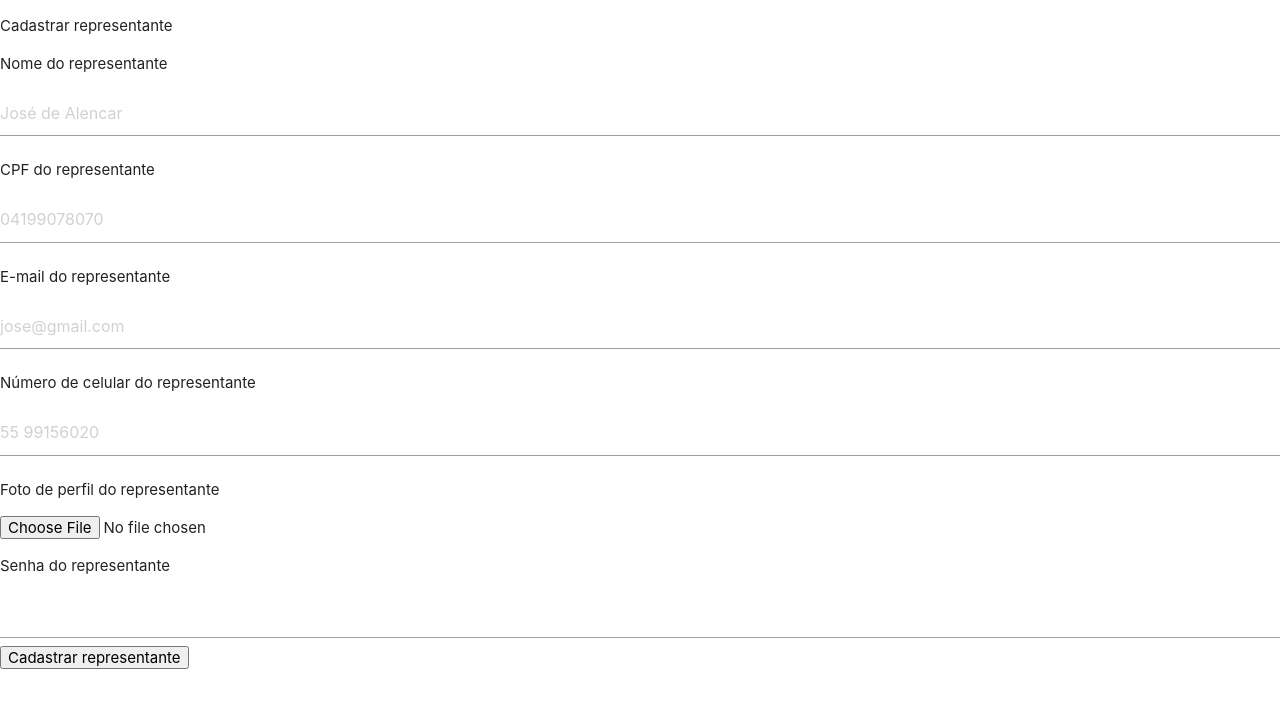
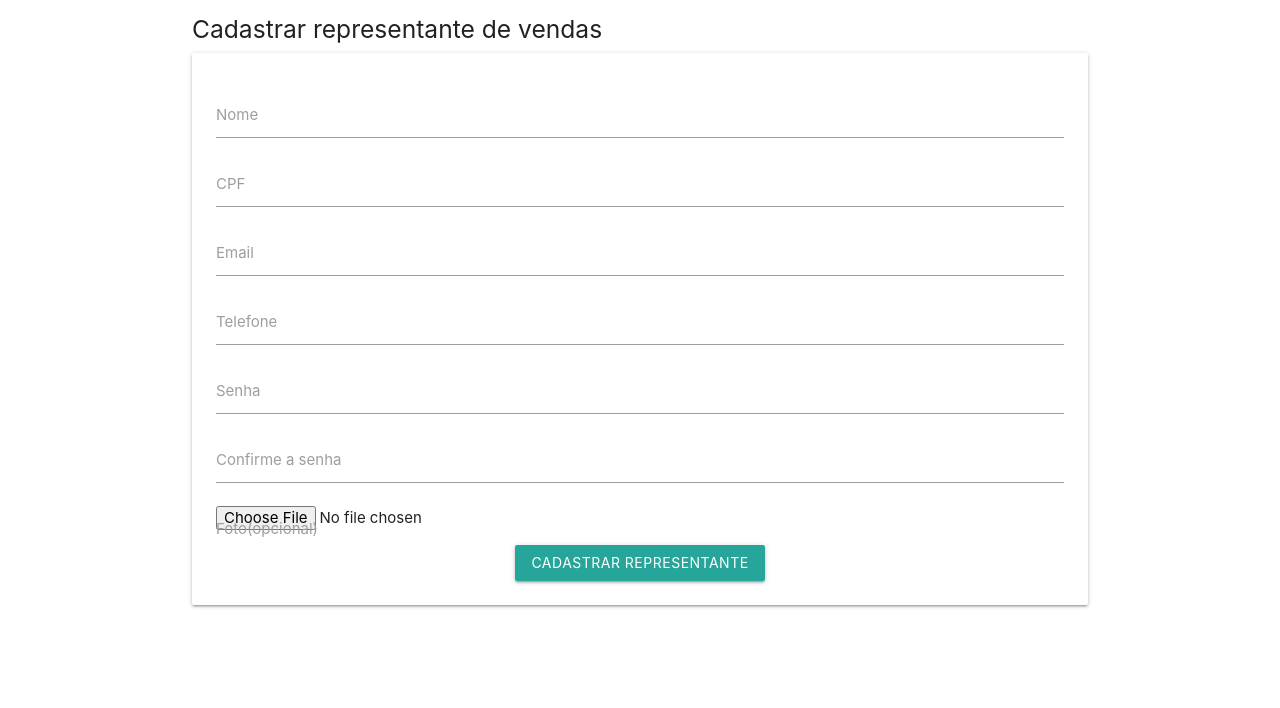
Before and after one commit to JonasTadeu023/BakofLog, a PHP site: page /register_user.php in a window 1280 px wide. Shown: the top 708 px of the page. Run offline with PHP 8.4, Linux system fonts and the light colour scheme.

Commit message:
alterardo layout

```diff
--- a/includes/register_user.php
+++ b/includes/register_user.php
@@ -12,7 +12,6 @@
     $sql = "SELECT count(*) as total from user where user_cpf = '$cpf'";
     $result = mysqli_query($conn, $sql);
     $row = mysqli_fetch_assoc($result);
-
     if ($row['total'] == 1) {
       $_SESSION['Usuario com este CPF já existe!!!'] = true;
       header('location: ../index.html');
@@ -23,7 +22,7 @@
     $result = "INSERT INTO user (user_name, user_cpf, user_email, user_phone, user_photo, user_adm, user_pwd)
     VALUES ('$name', '$cpf', '$email', '$phone', '$image','1', '$pwd')";
     $result_perfil = mysqli_query($conn, $result);
-
+    echo (mysqli_error($conn));
     $user = '../database/user/'.$cpf.'/';
     mkdir($user, 0777);
 
--- /dev/null
+++ b/public/profile.php
@@ -0,0 +1,4 @@
+<?php
+session_start();
+include "../functions/head.php";
+?>
--- a/public/register_user.php
+++ b/public/register_user.php
@@ -1,22 +1,45 @@
 <?php
-    include('../functions/head.php');
+include('../functions/head.php');
 ?>
 
-<p>Cadastrar representante</p>
 
-<form action="../includes/register_user.php" method="POST" enctype="multipart/form-data">
-    <p>Nome do representante</p>
-    <input type="text" placeholder="José de Alencar" name="name"><br>
-    <p>CPF do representante</p>
-    <input type="number" placeholder="04199078070" name="cpf"><br>
-    <p>E-mail do representante</p>
-    <input type="text" placeholder="jose@gmail.com" name="email"><br>
-    <p>Número de celular do representante</p>
-    <input type="number" placeholder="55 99156020" name="phone"><br>
-    <p>Foto de perfil do representante</p>
-    <input type="file"  name="arquivo"><br>
-    <p>Senha do representante</p>
-    <input type="text" name="pwd"><br>
-    <input type="submit" value="Cadastrar representante">
-</form>
+<div class="container">
+    <h5>Cadastrar representante de vendas</h5>
+    <div class="card-panel">
+        <form action="../includes/register_user.php" method="post" enctype="multipart/form-data">
+            <div class="input-field">
+                <input type="text" name="name" id="name" required>
+                <label for="name">Nome</label>
+            </div>
+            <div class="input-field">
+                <input type="text" name="cpf" id="cpf" required>
+                <label for="cpf">CPF</label>
+            </div>
+            <div class="input-field">
+                <input type="email" name="email" id="email" required>
+                <label for="email">Email</label>
+            </div>
+            <div class="input-field">
+                <input type="tel" name="phone" id="phone" required>
+                <label for="phone">Telefone</label>
+            </div>
+            <div class="input-field">
+                <input type="password" name="pwd1" id="pwd1" required>
+                <label for="pwd1">Senha</label>
+            </div>
+            <div class="input-field">
+                <input type="password" name="pwd2" id="pwd2" required>
+                <label for="pwd2">Confirme a senha</label>
+            </div>
+            <div class="input-field">
+                <input type="file" name="arquivo"><br>
+                <label for="name">Foto(opcional)</label>
+            </div>
+            <div class="center">
+                <input class="btn" type="submit" value="Cadastrar representante">
+            </div>
+        </form>
+    </div>
+</div>
+
 </body>
```
